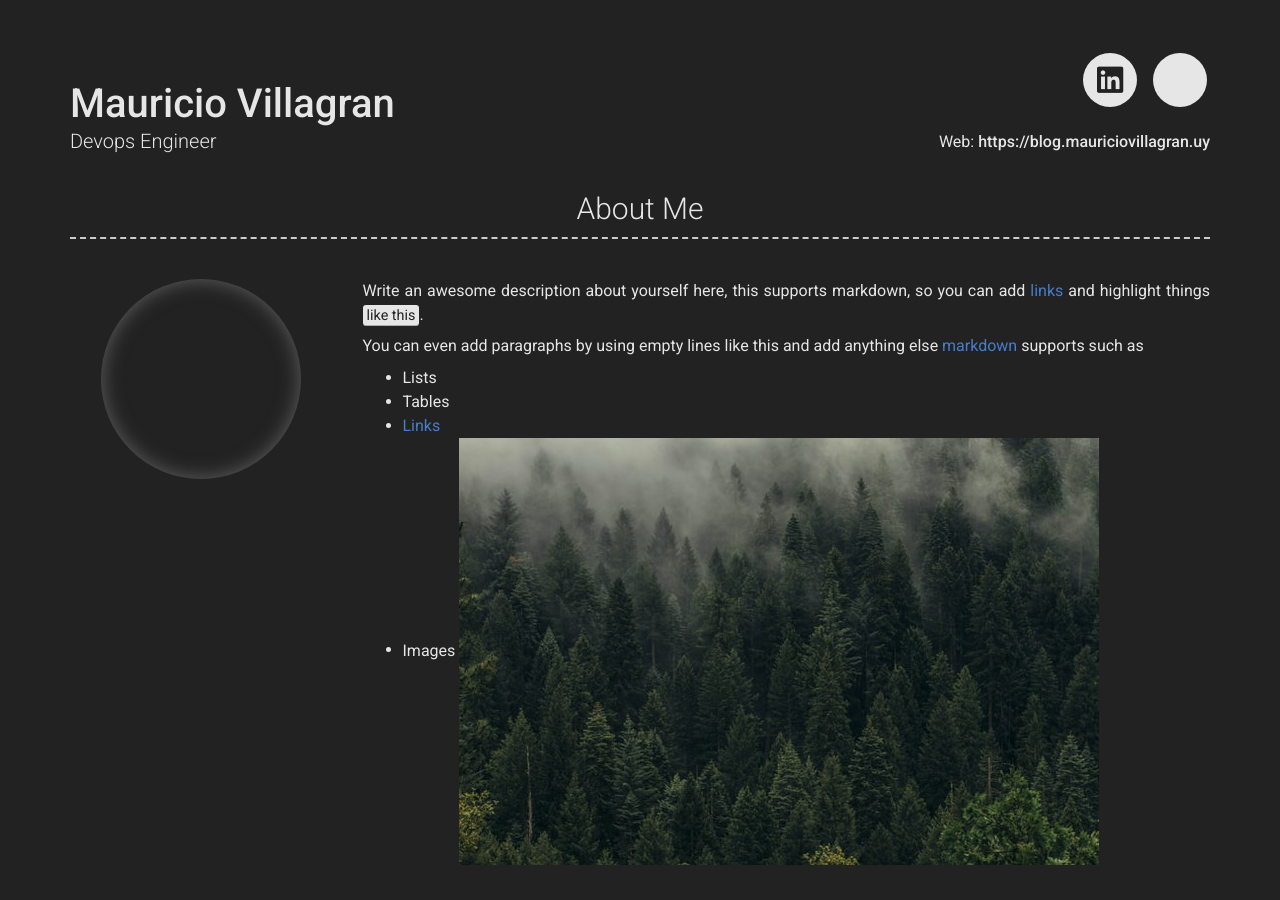
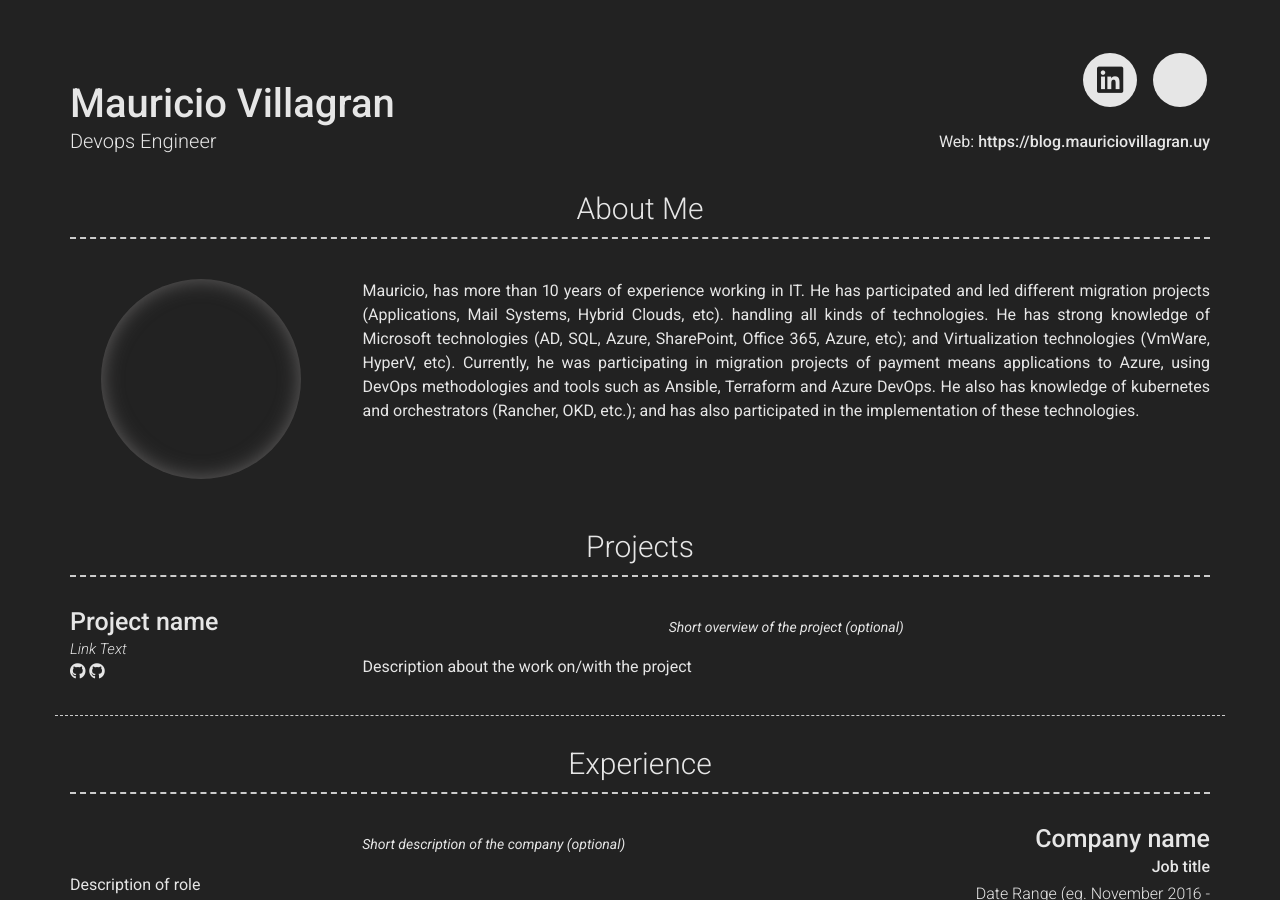
Before and after one commit to maurivg28/cv, a Jekyll site: the page built from index.md, in a window 1280 px wide and 900 px high. Built offline with Jekyll 4.4.1, drawn with Linux system fonts in a browser that asks for light colours; nearby versions of some CDN libraries.

Commit message:
Upload Resume

```diff
--- a/_config.yml
+++ b/_config.yml
@@ -8,9 +8,9 @@ version: 2
 # Personal info
 name: Mauricio Villagran
 title: Devops Engineer
-#email: Your email (optional)
+# email: Your email (optional)
 # email_title: Email (Email title override)
-#phone: Your phone number (optional)
+# phone: Your phone number (optional)
 # phone_title: Phone (Phone title override)
 website: https://blog.mauriciovillagran.uy
 # website_title: Web (Website title override)
@@ -40,13 +40,7 @@ additional_links:
 # about_title: About Me (Use this to override about section title)
 about_profile_image: Directory of profile image (eg. images/profile.jpg)
 about_content: | # this will include new lines to allow paragraphs
-  Write an awesome description about yourself here, this supports markdown, so you can add [links](http://foobar.com) and highlight things <mark>like this</mark>.
-
-  You can even add paragraphs by using empty lines like this and add anything else [markdown](https://www.markdownguide.org/getting-started#what-is-markdown) supports such as
-    - Lists
-    - Tables
-    - <a href="google.com">Links</a>
-    - Images ![alt text](/images/landscape-trees.jpg "Trees")
+  Mauricio, has more than 10 years of experience working in IT. He has participated and led different migration projects (Applications, Mail Systems, Hybrid Clouds, etc). handling all kinds of technologies. He has strong knowledge of Microsoft technologies (AD, SQL, Azure, SharePoint, Office 365, Azure, etc); and Virtualization technologies (VmWare, HyperV, etc). Currently, he was participating in migration projects of payment means applications to Azure, using DevOps methodologies and tools such as Ansible, Terraform and Azure DevOps. He also has knowledge of kubernetes and orchestrators (Rancher, OKD, etc.); and has also participated in the implementation of these technologies.
 
 content:
   - title: Projects # Title for the section
```
Also changed, not shown: 1 other file.
